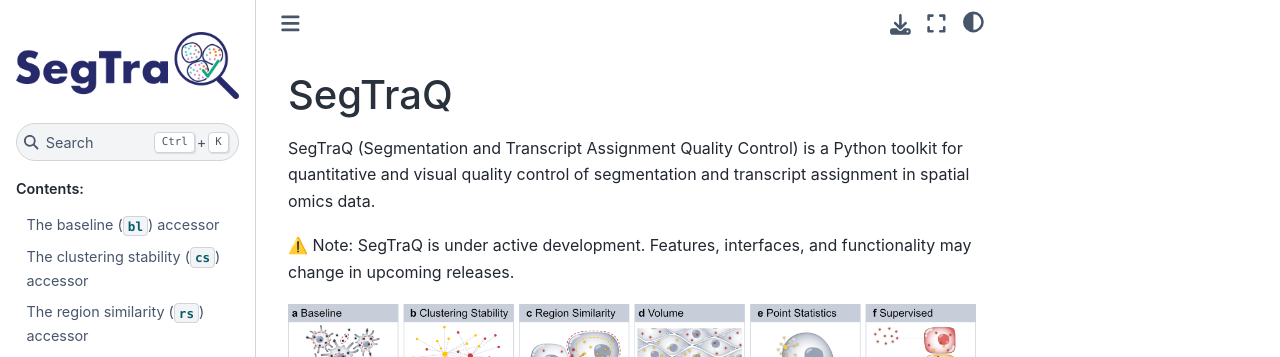
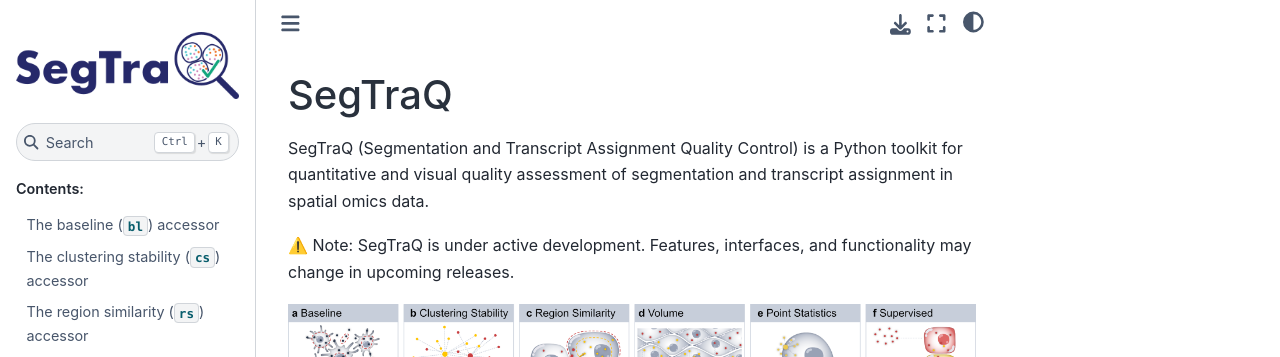
Before and after one commit to LazDaria/SegTraQ, a Sphinx documentation site: the page built from docs/index.rst, in a window 1280 px wide and 946 px high. Shown: the top 357 px of the window. Built offline with Sphinx 7.4.7 and the Sphinx Book theme 1.1.4, drawn with Linux system fonts in a browser that asks for light colours; pages that are not in the unit, such as notebooks, are missing from menus.

Commit message:
changed quality control to quality assessment

```diff
--- a/docs/index.rst
+++ b/docs/index.rst
@@ -6,14 +6,14 @@
 SegTraQ
 =======
 
-SegTraQ (Segmentation and Transcript Assignment Quality Control) is a Python toolkit for quantitative and visual quality control of segmentation and transcript assignment in spatial omics data.
+SegTraQ (Segmentation and Transcript Assignment Quality Control) is a Python toolkit for quantitative and visual quality assessment of segmentation and transcript assignment in spatial omics data.
 
 ⚠️ Note: SegTraQ is under active development. Features, interfaces, and functionality may change in upcoming releases.
 
 .. image:: _static/img/segtraq.png
    :width: 100%
    :align: center
-   :alt: SegTraQ provides quality control metrics for segmentation of spatial transcriptomics data.
+   :alt: SegTraQ provides quality metrics for segmentation of spatial transcriptomics data.
 
 .. toctree::
    :maxdepth: 1
--- a/docs/modules/baseline.rst
+++ b/docs/modules/baseline.rst
@@ -4,7 +4,7 @@
 The baseline (:code:`bl`) accessor
 ==================================
 
-The baseline accessor provides basic quality control metrics such as the number of cells, the number of genes, and the number of detected genes per cell.
+The baseline accessor provides basic quality metrics such as the number of cells, the number of genes, and the number of detected genes per cell.
 
 .. automodule:: segtraq.bl.baseline
    :members:
--- a/pyproject.toml
+++ b/pyproject.toml
@@ -1,7 +1,7 @@
 [project]
 name = "segtraq"
 version = "0.0.6"
-description = "SegTraQ - A Python toolkit for quantitative and visual quality control of segmentation and transcript assignment in spatial omics data."
+description = "SegTraQ - A Python toolkit for quantitative and visual quality assessment of segmentation and transcript assignment in spatial omics data."
 readme = "README.md"
 authors = [
   {name = "Daria Lazic", email = "daria.lazic@embl.de"},
```
Also changed, not shown: README.md (+1 -1 lines).
